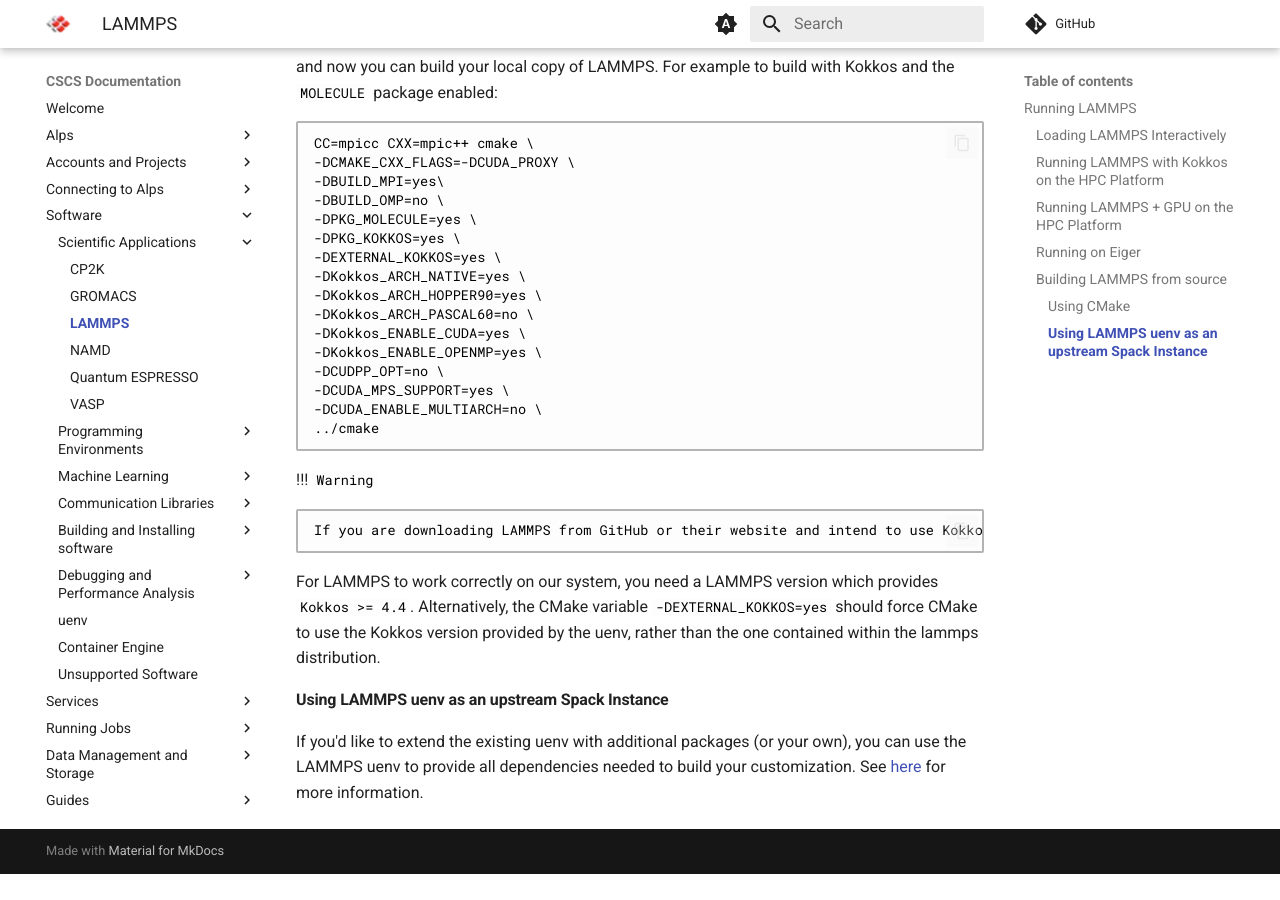
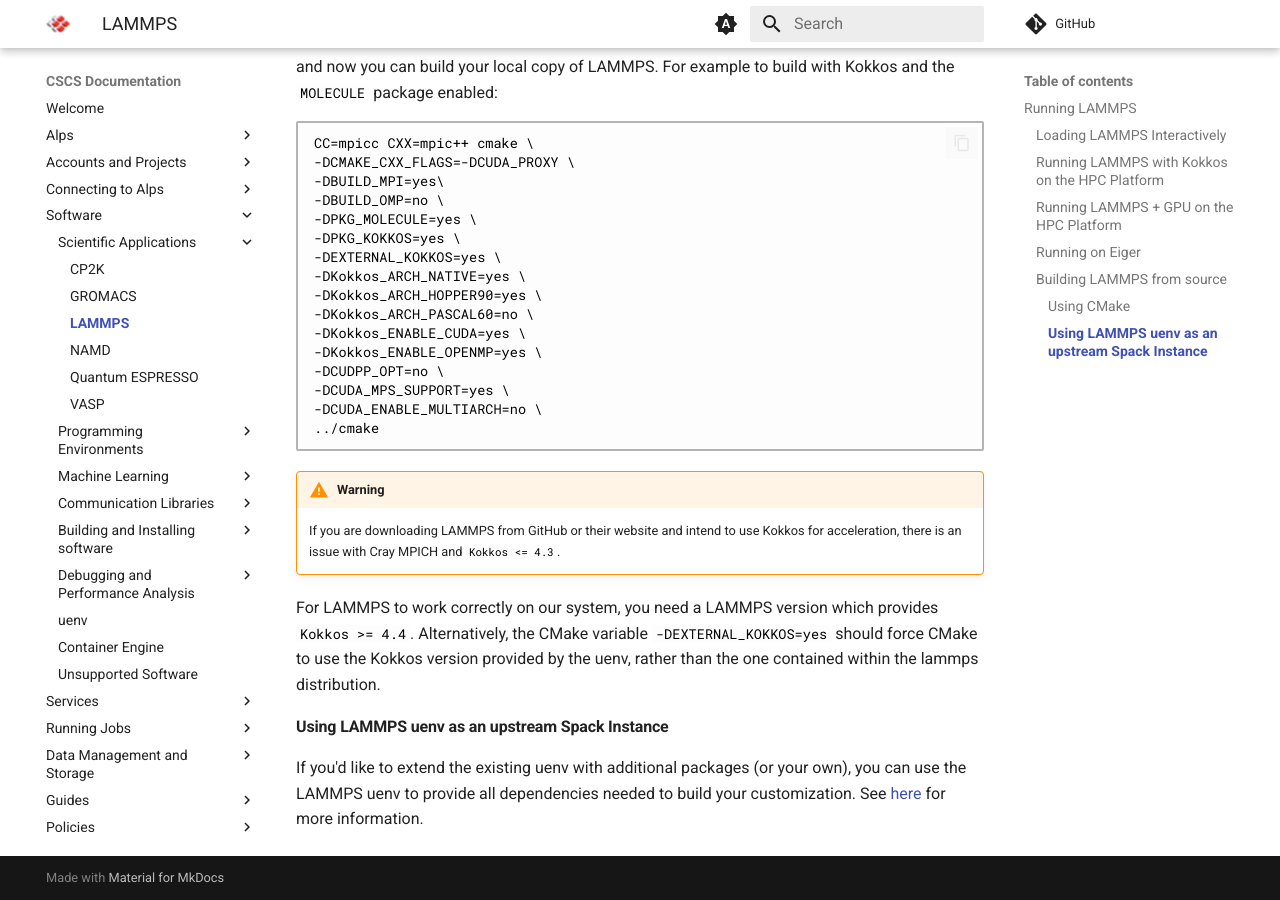
Before and after one commit to nickjbrowning/cscs-docs, an MkDocs documentation site: the page built from docs/software/sciapps/lammps.md, in a window 1280 px wide and 900 px high, scrolled down 4403 px. Built offline with MkDocs 1.6.1 and Material for MkDocs 9.7.7, drawn with Linux system fonts in a browser that asks for light colours; comment, search, counter and statistics services are not loaded; before the commit the page ends 5277 px from its top, so only the background shows below that.

````diff
--- a/docs/software/sciapps/lammps.md
+++ b/docs/software/sciapps/lammps.md
@@ -322,7 +322,7 @@ CC=mpicc CXX=mpic++ cmake \
 ../cmake
 ```
 
-!!! `Warning`
+!!! warning
 
     If you are downloading LAMMPS from GitHub or their website and intend to use Kokkos for acceleration, there is an issue with Cray MPICH and `Kokkos <= 4.3`.
 For LAMMPS to work correctly on our system, you need a LAMMPS version which provides `Kokkos >= 4.4`.
````
